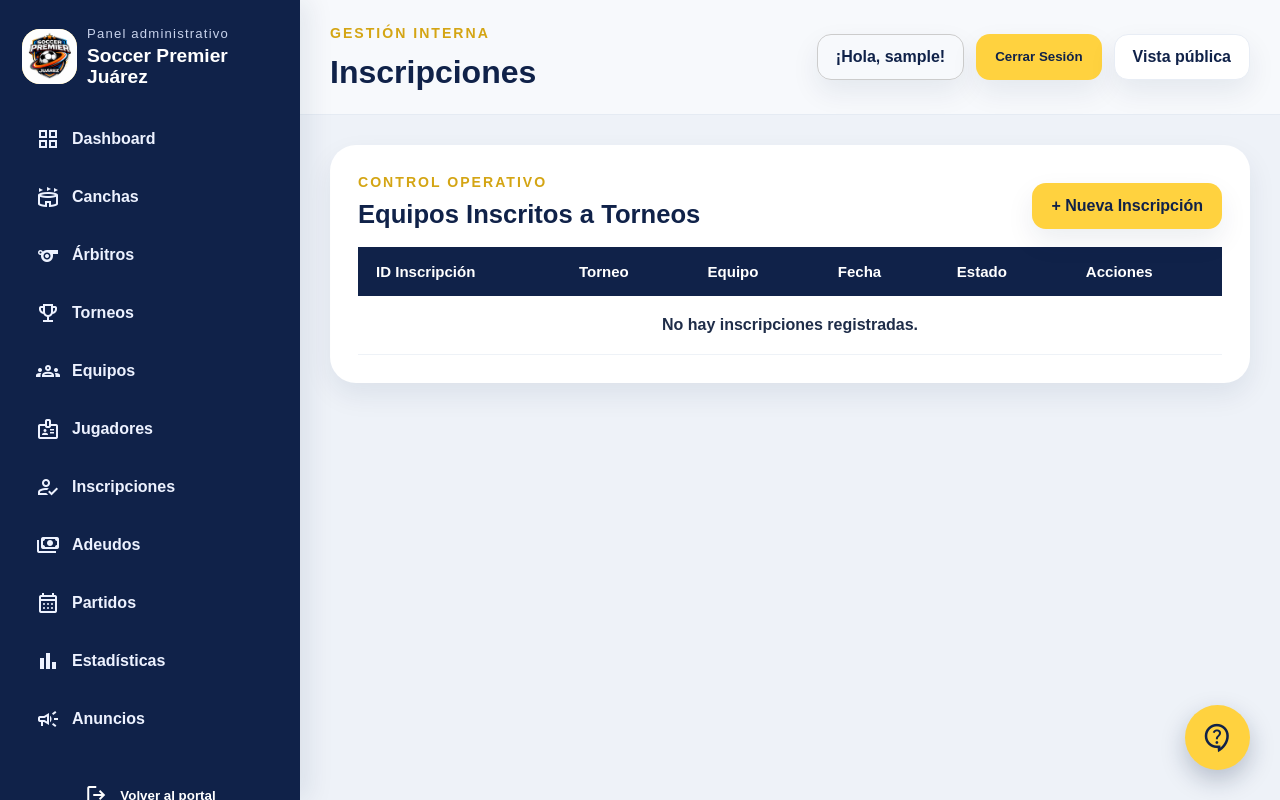
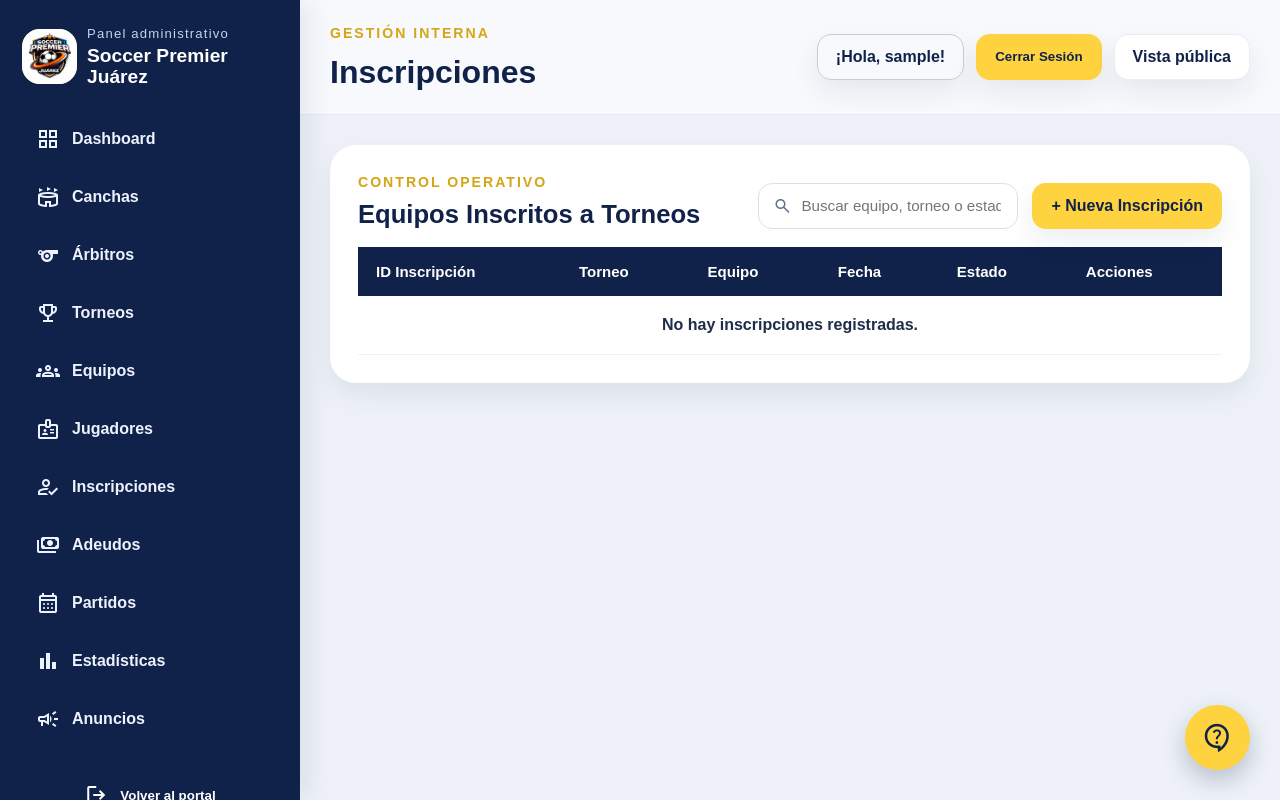
Before and after one commit to KSinloop/soccerpremier_app1, a Flask app: page /admin/inscripciones in a window 1280 px wide. Run offline with Flask 3, Linux system fonts and the light colour scheme; the visitor is signed in with stand-in values (Sample User, id 1); data that the repository does not hold is empty; some libraries are stand-ins or nearby versions.

Commit message:
le quite un 0 a los id de las inscripciones de los equipos en torneos y tambien le agregue una barra buscadora a las inscripciones de los equipos en los torneos

```diff
--- a/templates/admin/inscripciones_admin.html
+++ b/templates/admin/inscripciones_admin.html
@@ -5,12 +5,22 @@
 {% block content %}
 <section class="admin-page-grid">
     <article class="admin-panel-card" style="grid-column: 1 / -1;">
-        <div class="admin-section-head">
+        <div class="admin-section-head" style="flex-wrap: wrap;">
             <div>
                 <span class="section-kicker">CONTROL OPERATIVO</span>
                 <h3 class="admin-panel-title">Equipos Inscritos a Torneos</h3>
             </div>
-            <a href="{{ url_for('admin.crear_inscripcion') }}" class="admin-chip admin-chip-gold">+ Nueva Inscripción</a>
+
+            <div style="display: flex; gap: 14px; align-items: center; flex-wrap: wrap;">
+
+                <div style="position: relative;">
+                    <span class="material-symbols-outlined" style="position: absolute; left: 14px; top: 50%; transform: translateY(-50%); color: var(--muted); font-size: 20px;">search</span>
+                    <input type="text" id="buscadorInscripciones" placeholder="Buscar equipo, torneo o estado..."
+                           style="min-height: 46px; border-radius: 14px; border: 1px solid #d9e1ee; padding: 0 16px 0 42px; font-size: 0.95rem; color: var(--navy); outline: none; min-width: 260px; transition: border-color 0.2s;">
+                </div>
+
+                <a href="{{ url_for('admin.crear_inscripcion') }}" class="admin-chip admin-chip-gold">+ Nueva Inscripción</a>
+            </div>
         </div>
 
         <div class="admin-table-wrap">
@@ -28,7 +38,7 @@
                 <tbody>
                     {% for insc in inscripciones %}
                     <tr>
-                        <td><strong>{{ '%04d' % insc.id }}</strong></td>
+                        <td><strong>{{ '%03d' % insc.id }}</strong></td>
                         <td>{{ insc.torneo.nombre }}</td>
                         <td>{{ insc.equipo.nombre }}</td>
                         <td>{{ insc.fecha_inscripcion.strftime('%d/%m/%Y') }}</td>
@@ -55,4 +65,23 @@
         </div>
     </article>
 </section>
+
+<script>
+    document.getElementById('buscadorInscripciones').addEventListener('keyup', function() {
+        let filtro = this.value.toLowerCase();
+
+        // Seleccionamos específicamente las filas dentro del tbody
+        let filas = document.querySelectorAll('.admin-table tbody tr');
+
+        filas.forEach(function(fila) {
+            let textoFila = fila.textContent.toLowerCase();
+
+            if (textoFila.includes(filtro)) {
+                fila.style.display = '';
+            } else {
+                fila.style.display = 'none';
+            }
+        });
+    });
+</script>
 {% endblock %}
```
